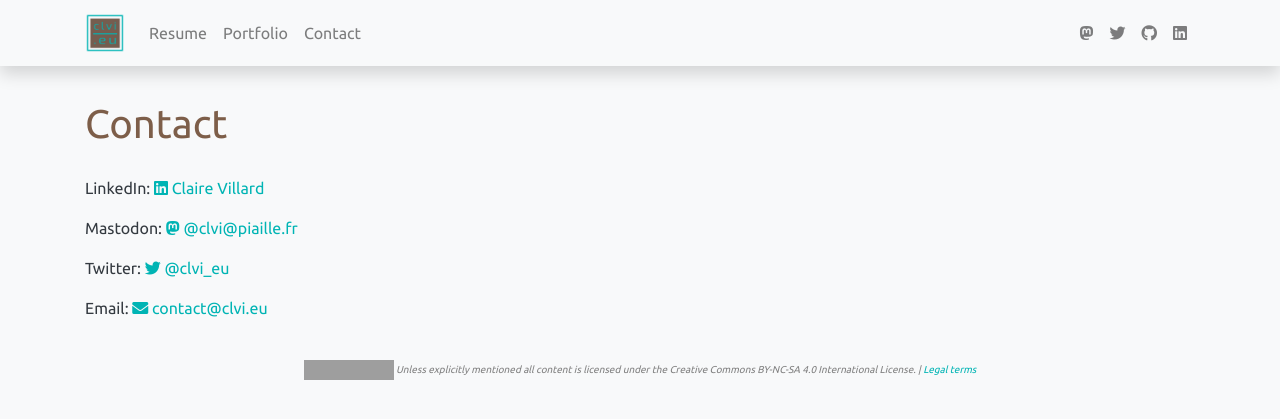
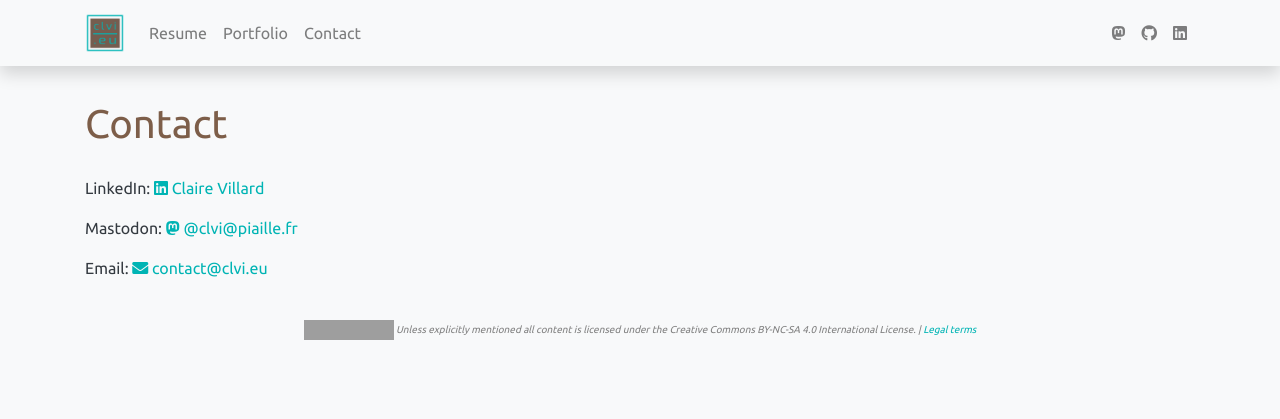
Before and after one commit to clvi/clvi.github.io, a Jekyll site: the page built from contact.html, in a window 1280 px wide. Shown: the top 419 px of the page. Built offline with Jekyll 4.4.1, drawn with Linux system fonts in a browser that asks for light colours; grey boxes are pictures that could not be loaded.

Commit message:
Remove Twitter link

```diff
--- a/_layouts/default.html
+++ b/_layouts/default.html
@@ -27,9 +27,6 @@
                 <a class="nav-item nav-link" href="https://piaille.fr/@clvi" target="_blank" rel="noopener noreferrer">
                     <span class="fab fa-mastodon"></span><span class="d-sm-none"> @clvi@piaille.fr</span>
                 </a>
-                <a class="nav-item nav-link" href="https://twitter.com/clvi_eu" target="_blank" rel="noopener noreferrer">
-                    <span class="fab fa-twitter"></span><span class="d-sm-none"> @clvi_eu</span>
-                </a>
                 <a class="nav-item nav-link" href="https://github.com/clvi" target="_blank" rel="noopener noreferrer">
                     <span class="fab fa-github"></span><span class="d-sm-none"> clvi</span>
                 </a>
--- a/contact.html
+++ b/contact.html
@@ -15,9 +15,5 @@ layout: default
         <span class="fab fa-mastodon"></span> @clvi@piaille.fr
     </a></p>
 
-    <p>Twitter: <a href="https://twitter.com/clvi_eu" target="_blank" rel="noopener noreferrer">
-        <span class="fab fa-twitter"></span> @clvi_eu
-    </a></p>
-
     <p>Email: <a href="mailto:{{ site.email }}"><span class="fa fa-envelope"></span> {{ site.email }}</a></p>
 </div>
```
